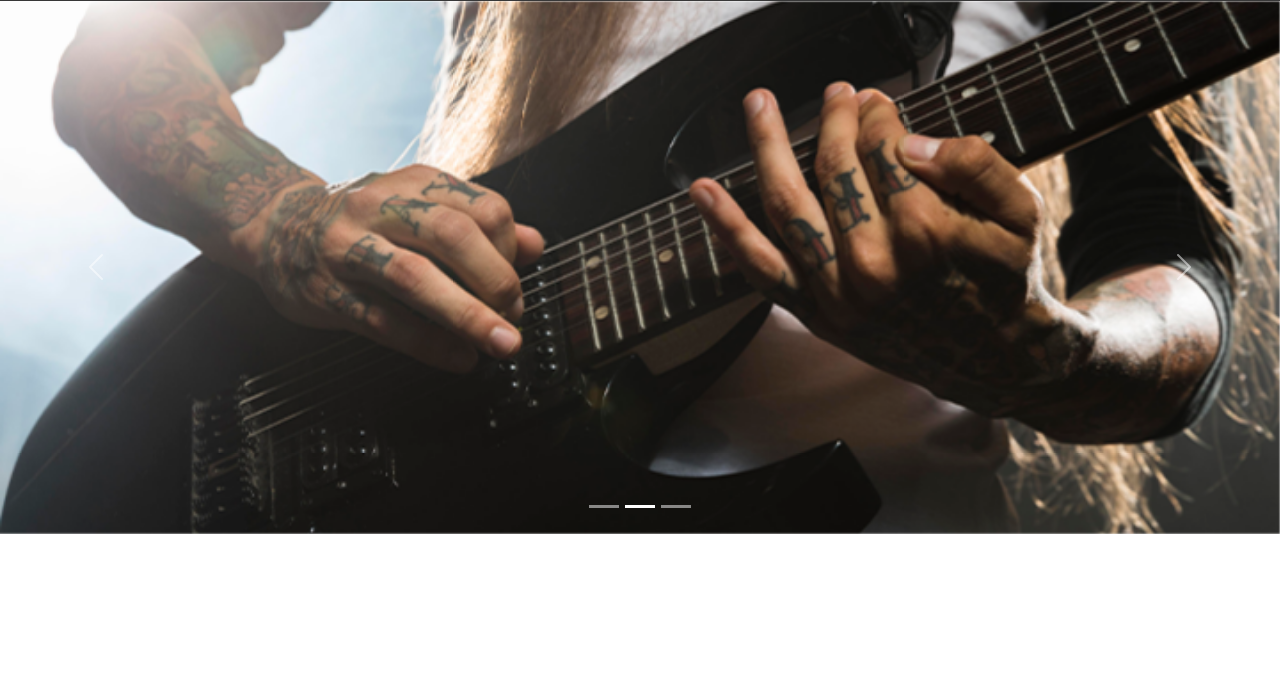
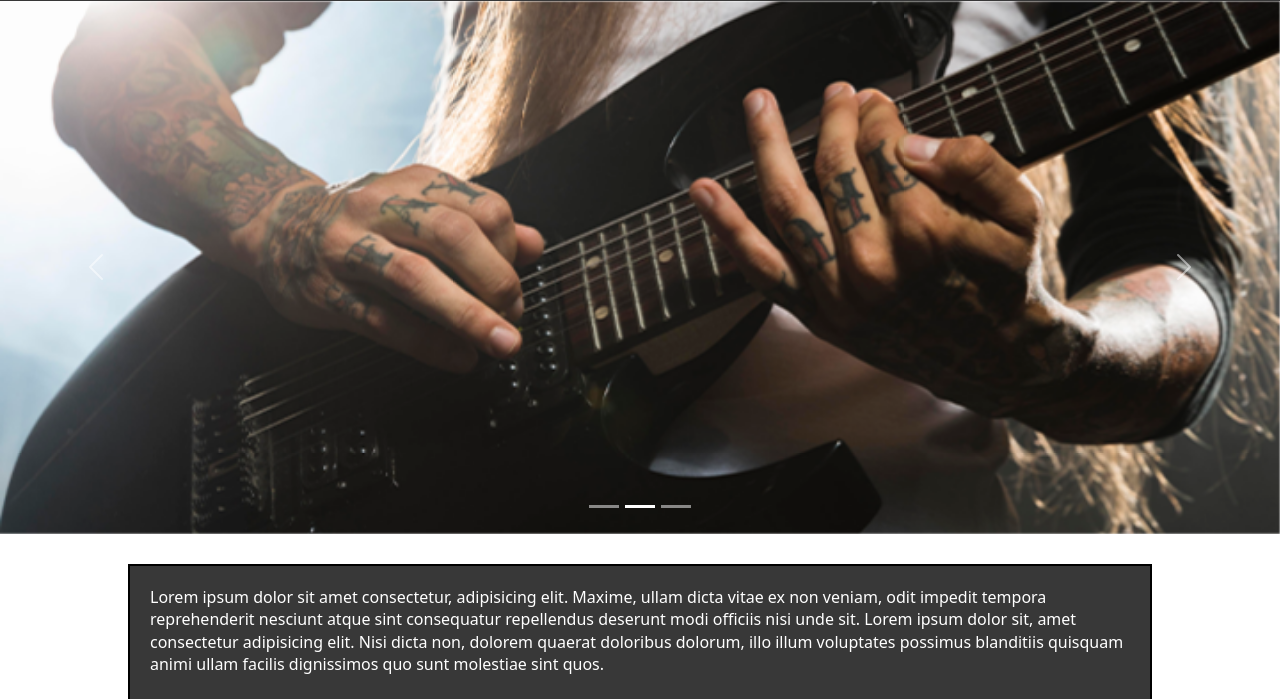
Before and after one commit to Mariano41/GuitarHouseSASS-Mariano-Briozzo, a website: page index.html in a window 1280 px wide. Shown: the part 133-832 px from the top of the page. Drawn offline with nearby package versions, Linux system fonts and the light colour scheme; a web font is replaced by a local one.

Commit message:
agregando el texto en main

```diff
--- /dev/null
+++ b/scss/_main.scss
@@ -0,0 +1,8 @@
+
+.novedades_index{
+	width: 80%;
+	margin: 30px auto;
+	padding: 20px;
+	border: solid black 2px;
+	background-color: $mainColor;
+}
--- a/scss/_navBar.scss
+++ b/scss/_navBar.scss
@@ -35,7 +35,7 @@
 //REUTILIZANDO LO DEL CSS
 
 .nav{
-	background-color: rgba(56, 56, 56, 1);
+	background-color: $mainColor;
 	padding: 4px 20px ;
 	position: sticky;
 	top: 0;
--- a/scss/style.scss
+++ b/scss/style.scss
@@ -3,5 +3,6 @@
 @import "_fonts";
 @import "_navBar";
 @import "_section";
+@import "_main";
 @import "_foot";
 @import "_commons";
```
Also changed, not shown: css/style.css.
